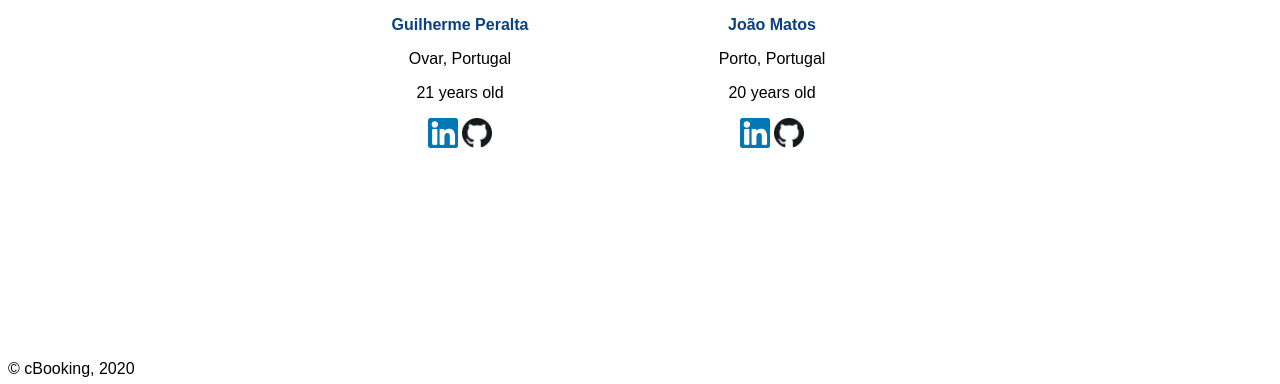
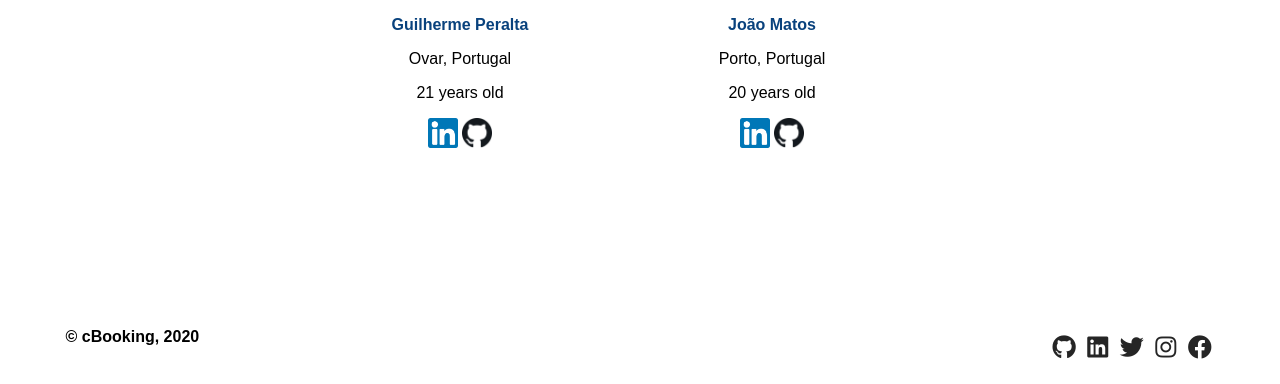
Before and after one commit to joamats/feup-InformationSystems, a PHP site: page /about.php in a window 1280 px wide. Shown: the part 1136-1520 px from the top of the page. After the commit the page ends 1495 px from the top, so only its background shows below. Run offline with PHP 8.4, Linux system fonts and the light colour scheme; the visitor is signed in with stand-in values (Sample User, id 1); data comes from the database, SQL or seed files in the repository.

Commit message:
New footer

```diff
--- a/css/layout_general.css
+++ b/css/layout_general.css
@@ -44,7 +44,7 @@ body{
     width: 60px;
 }
 
-.header > a.actions {
+.header > a.actions, .right {
     float: right;
 }
 
@@ -94,7 +94,12 @@ fieldset > input{
 #footer {
     position: absolute;
     bottom: auto;
-    margin-top: 1rem;
+    margin: 1rem 4.5%;
     width: 90%;
     height: 40px;
 }
+
+#footer a{
+    font-size: 1.5rem;
+    padding: 0.5%;
+}
--- a/templates/footer.html
+++ b/templates/footer.html
@@ -1,5 +1,23 @@
 <footer id="footer">
-    <p> &copy; cBooking, 2020</p>
+    <div>
+        <b> &copy; cBooking, 2020</b>
+
+        <a class="right" href="https://www.facebook.com" target="_blank">
+            <i class="fab fa-facebook"></i>
+        </a>
+        <a class="right" href="https://www.instagram.com" target="_blank">
+            <i class="fab fa-instagram"></i>
+        </a>
+        <a class="right" href="https://www.twitter.com" target="_blank">
+            <i class="fab fa-twitter"></i>
+        </a>
+        <a class="right" href="https://www.linkedin.com" target="_blank">
+            <i class="fab fa-linkedin"></i>
+        </a>
+        <a class="right" href="https://github.com/joamats/ProjetoESIN" target="_blank">
+            <i class="fab fa-github"></i>
+        </a>
+    </div>
 </footer>
 </body>
 </html>
```
